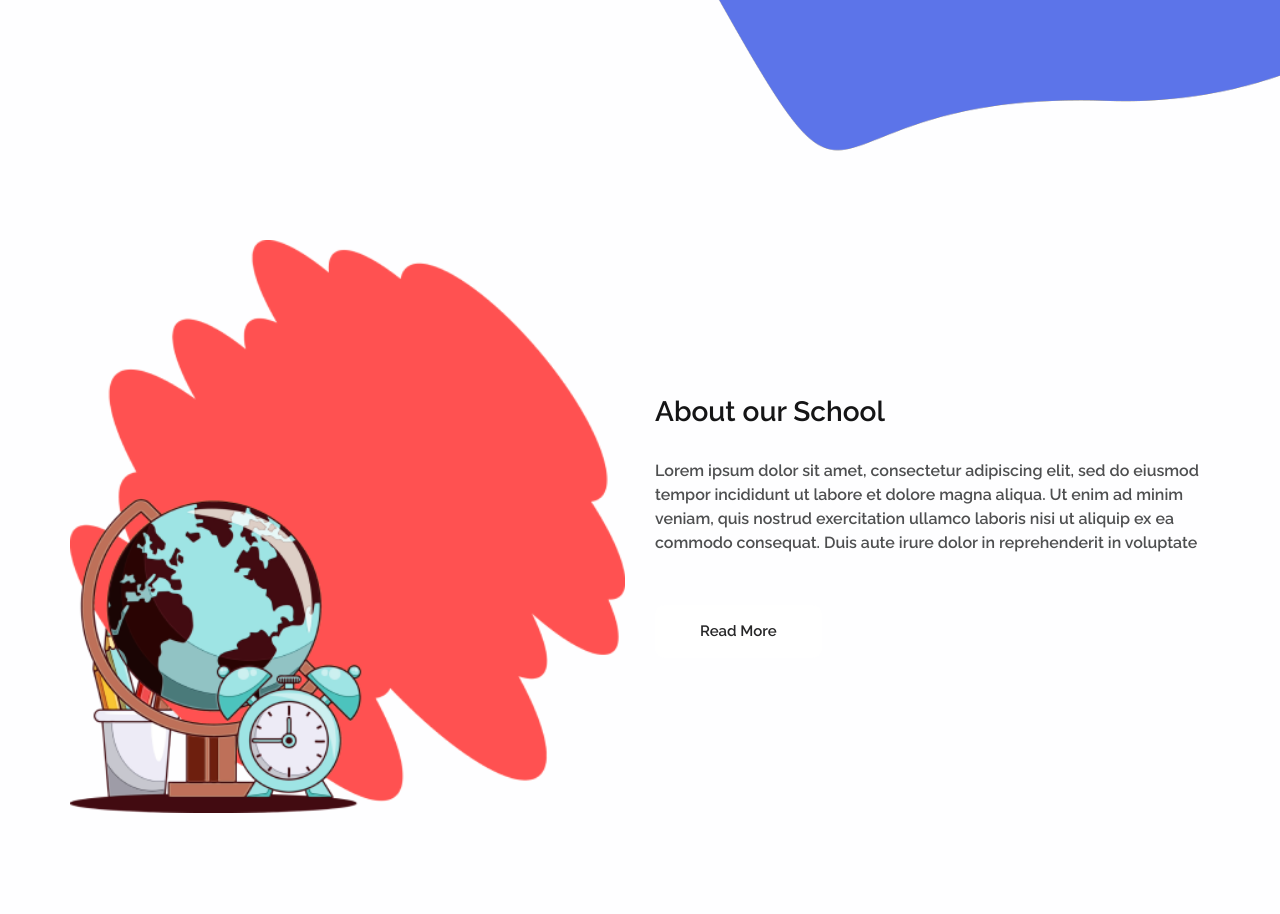
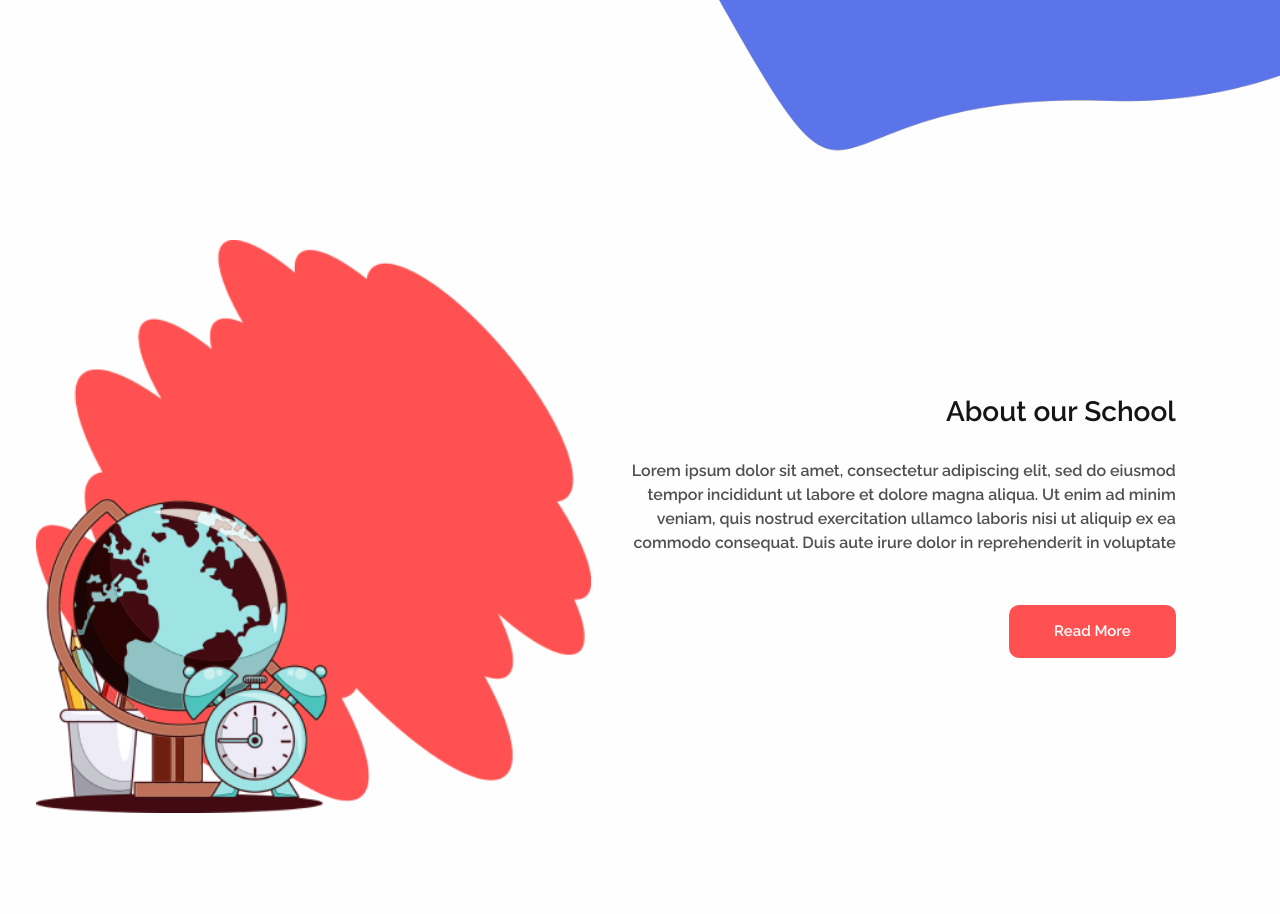
Before and after one commit to aglisonnn/Funyteca, a PHP site: page / in a window 1280 px wide. Shown: the part 916-1830 px from the top of the page. Run offline with PHP 8.4, Linux system fonts and the light colour scheme; some libraries are stand-ins or nearby versions.

Commit message:
mudei o css na parte do about
o nome agora é postar_blog_section

```diff
--- a/Funyteca Web 7.0/css/style.css
+++ b/Funyteca Web 7.0/css/style.css
@@ -250,6 +250,7 @@ a:focus {
 /* about section */
 .post_blog_section {
   text-align: right;
+  margin-right: 68.5px;
 }
 
 .post_blog_section a {
--- a/Funyteca Web 7.0/index.html
+++ b/Funyteca Web 7.0/index.html
@@ -112,7 +112,7 @@
         <div class="common_style">
 
             <!-- about section -->
-            <section class="about_section">
+            <section class="post_blog_section">
                 <div class="container">
                     <div class="row">
                         <div class="col-md-6">
```
